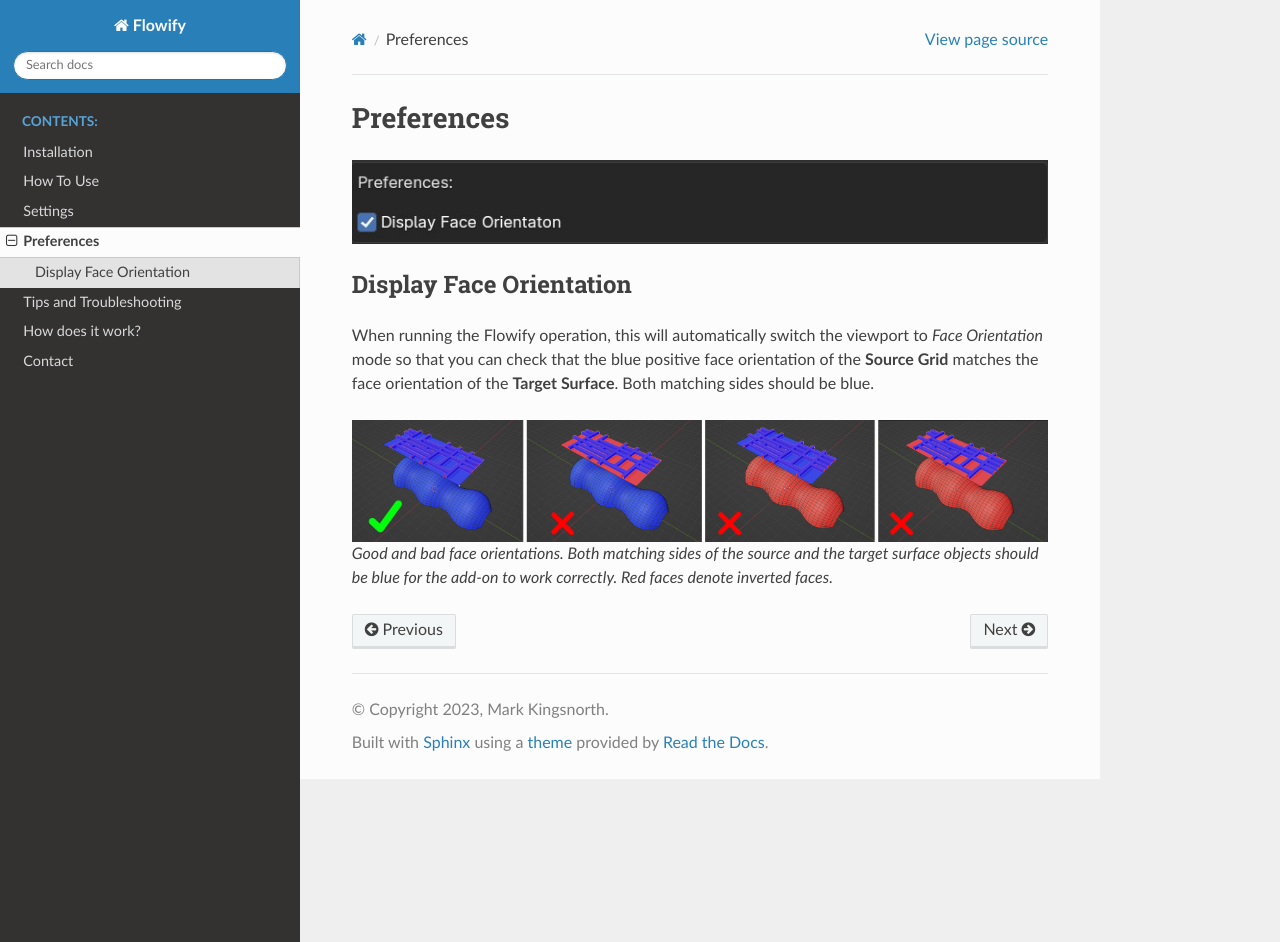
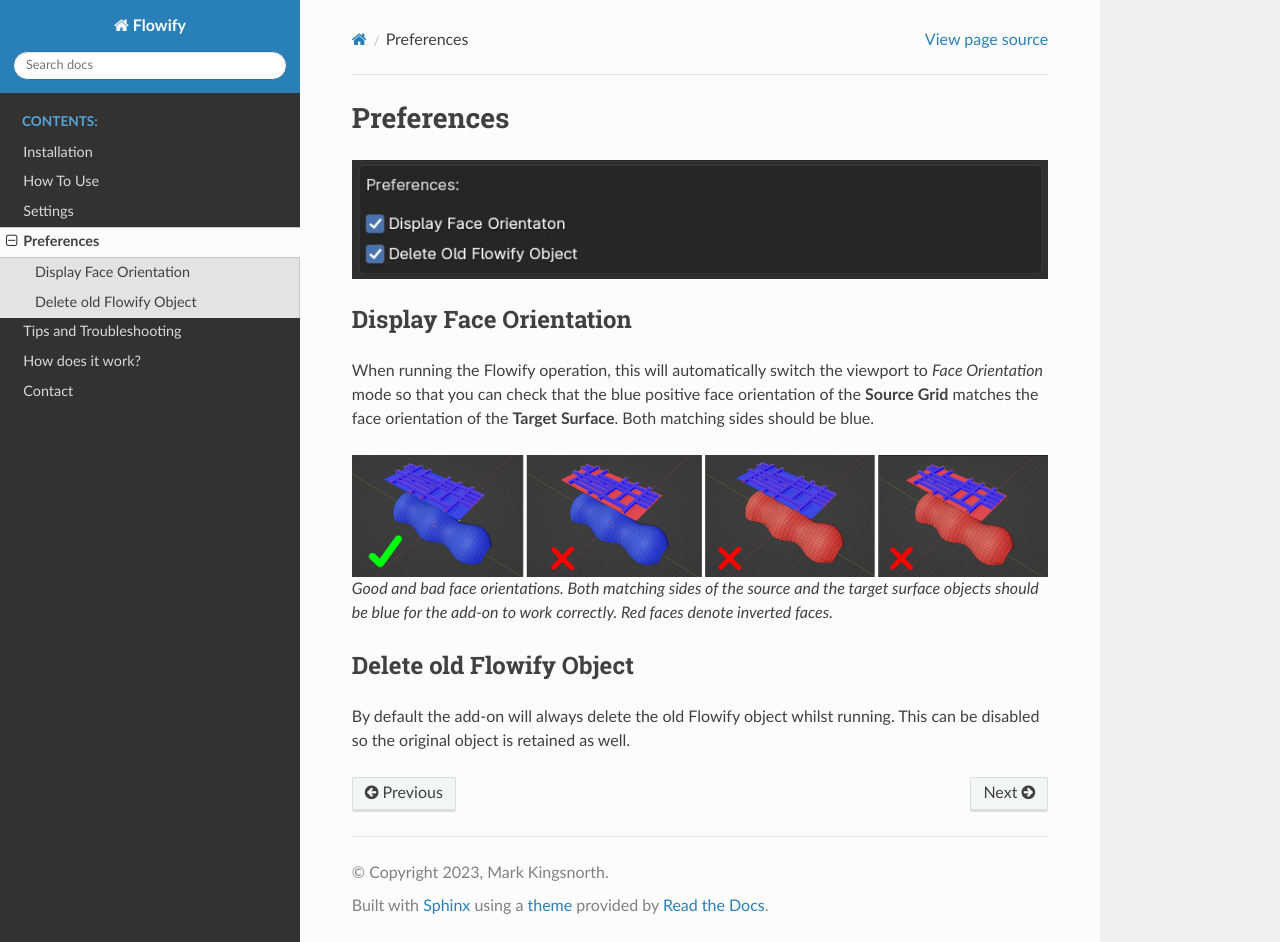
Before and after one commit to mkingsnorth/flowify_docs, a Sphinx documentation site: the page built from docs/preferences.rst, in a window 1280 px wide and 942 px high. Built offline with Sphinx 7.4.7 and the Read the Docs theme 2.0.0, drawn with Linux system fonts in a browser that asks for light colours.

Commit message:
Added delete option

```diff
--- a/docs/preferences.rst
+++ b/docs/preferences.rst
@@ -15,3 +15,8 @@
 .. figure:: images/face_orientation_good_bad.jpg
 
    Good and bad face orientations. Both matching sides of the source and the target surface objects should be blue for the add-on to work correctly.  Red faces denote inverted faces.
+
+Delete old Flowify Object
+---------------------------------------
+
+By default the add-on will always delete the old Flowify object whilst running.  This can be disabled so the original object is retained as well.
```
Also changed, not shown: docs/images/preferences.jpg.
